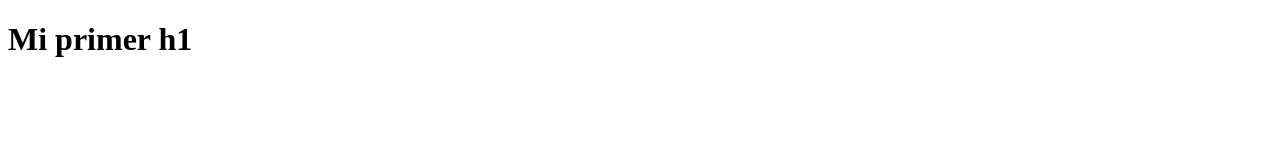
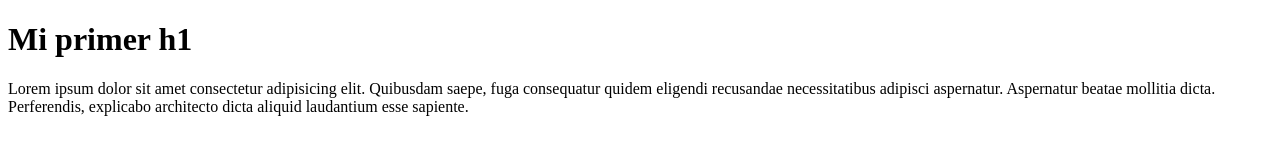
Before and after one commit to chmoralesh/primer_repositorio, a plain HTML site: page index.html in a window 1280 px wide. Drawn offline with Linux system fonts and the light colour scheme.

Commit message:
agregue un parrafo lorem

```diff
--- a/index.html
+++ b/index.html
@@ -9,6 +9,9 @@
 
 <body>
     <h1>Mi primer h1</h1>
+    <p>Lorem ipsum dolor sit amet consectetur adipisicing elit. Quibusdam saepe, fuga consequatur quidem eligendi
+        recusandae necessitatibus adipisci aspernatur. Aspernatur beatae mollitia dicta. Perferendis, explicabo
+        architecto dicta aliquid laudantium esse sapiente.</p>
 
 </body>
 
```
